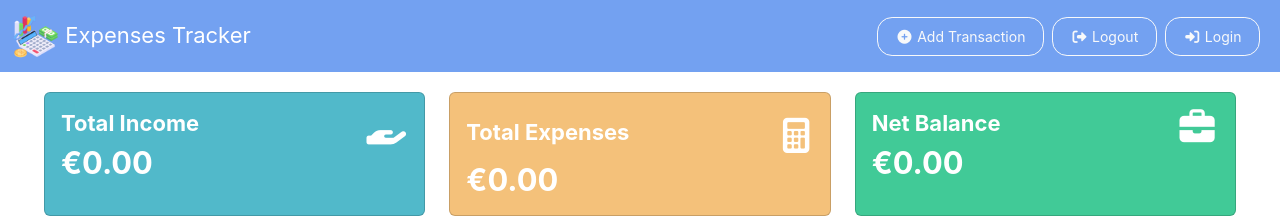
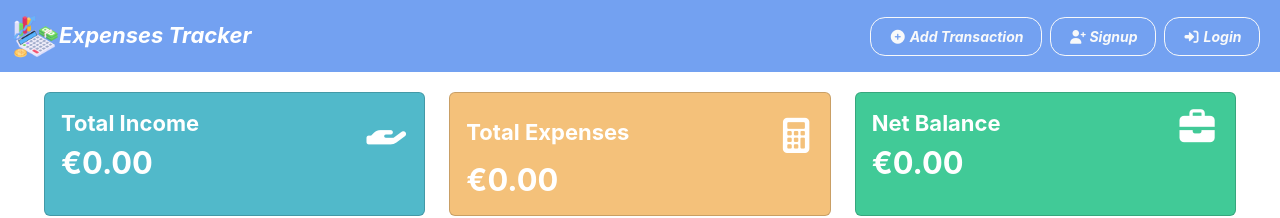
Before and after one commit to nsimat/Expenses.API, an Angular app in the folder Expenses.Frontend/: page /transactions in a window 1280 px wide. Shown: the top 218 px of the page. Built offline with nearby package versions, Linux system fonts and the light colour scheme; no server answers.

Commit message:
Mise à jour du style du header en ajoutant des balises italique et en renforçant la mise en forme des boutons

```diff
--- a/Expenses.Frontend/src/app/components/header/header.html
+++ b/Expenses.Frontend/src/app/components/header/header.html
@@ -3,24 +3,25 @@
     <div class="d-flex align-items-center">
       <a class="navbar-brand me-4" href="">
         <img ngSrc="/accounting.png" alt="Expense Logo" height="47" width="47">
-        Expenses Tracker
+        <i><strong>Expenses Tracker</strong></i>
       </a>
     </div>
     <div class="ms-auto">
       <a class="btn btn-outline-light me-2" [routerLink]="['/add']">
         <i class="fa-solid fa-circle-plus"></i>
         <!--i class="bi bi-plus-circle"></i-->
-        Add Transaction
+        <i><strong> Add Transaction</strong></i>
       </a>
-      <a class="btn btn-outline-light me-2" [routerLink]="['/logout']">
-        <i class="fa-solid fa-right-from-bracket"></i>
+      <a class="btn btn-outline-light me-2" [routerLink]="['/signup']">
+        <i class="fa-solid fa-user-plus"></i>
+        <!--i class="fa-solid fa-right-from-bracket"></i-->
         <!--i class="bi bi-box-arrow-left me-1"></i-->
-        Logout
+        <i><strong> Signup</strong></i>
       </a>
       <a class="btn btn-outline-light me-2" [routerLink]="['/login']">
         <i class="fa-solid fa-right-to-bracket"></i>
         <!--i class="bi bi-box-arrow-in-right me-1"></i-->
-        Login
+        <i><strong> Login</strong></i>
       </a>
     </div>
   </div>
```
